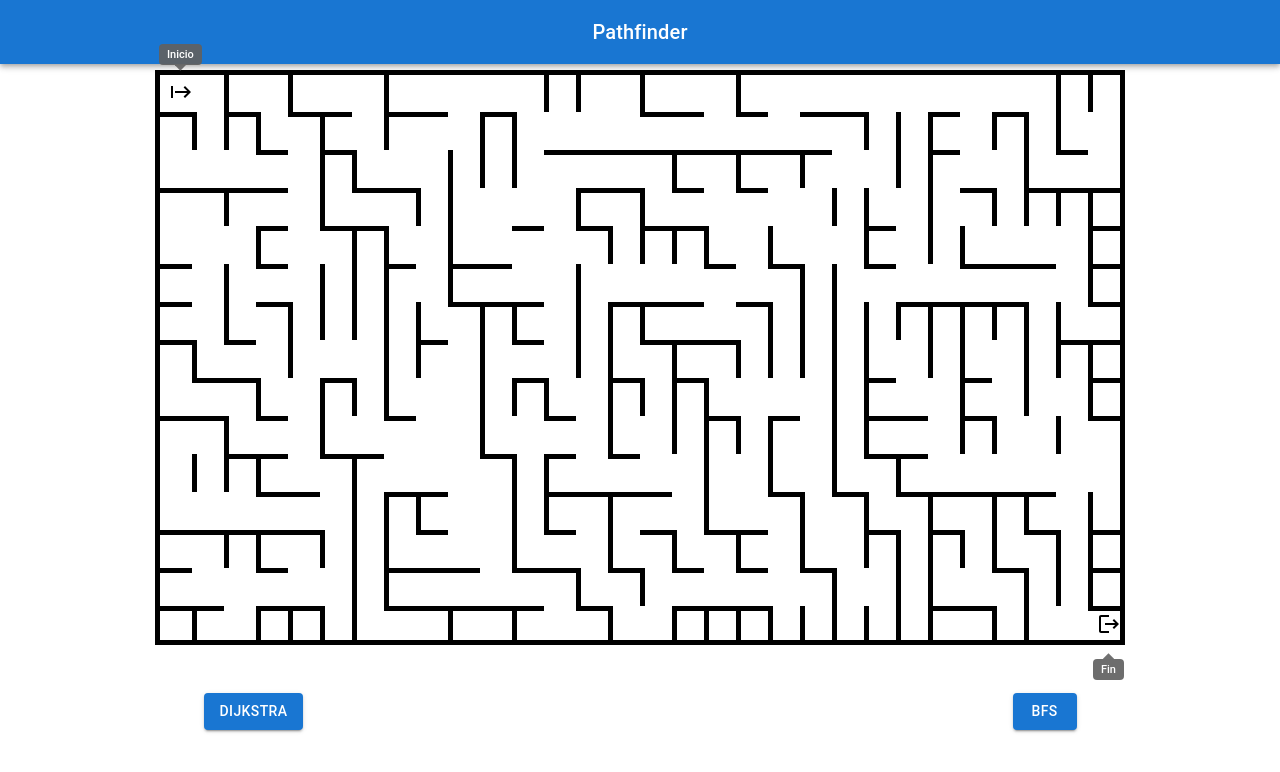
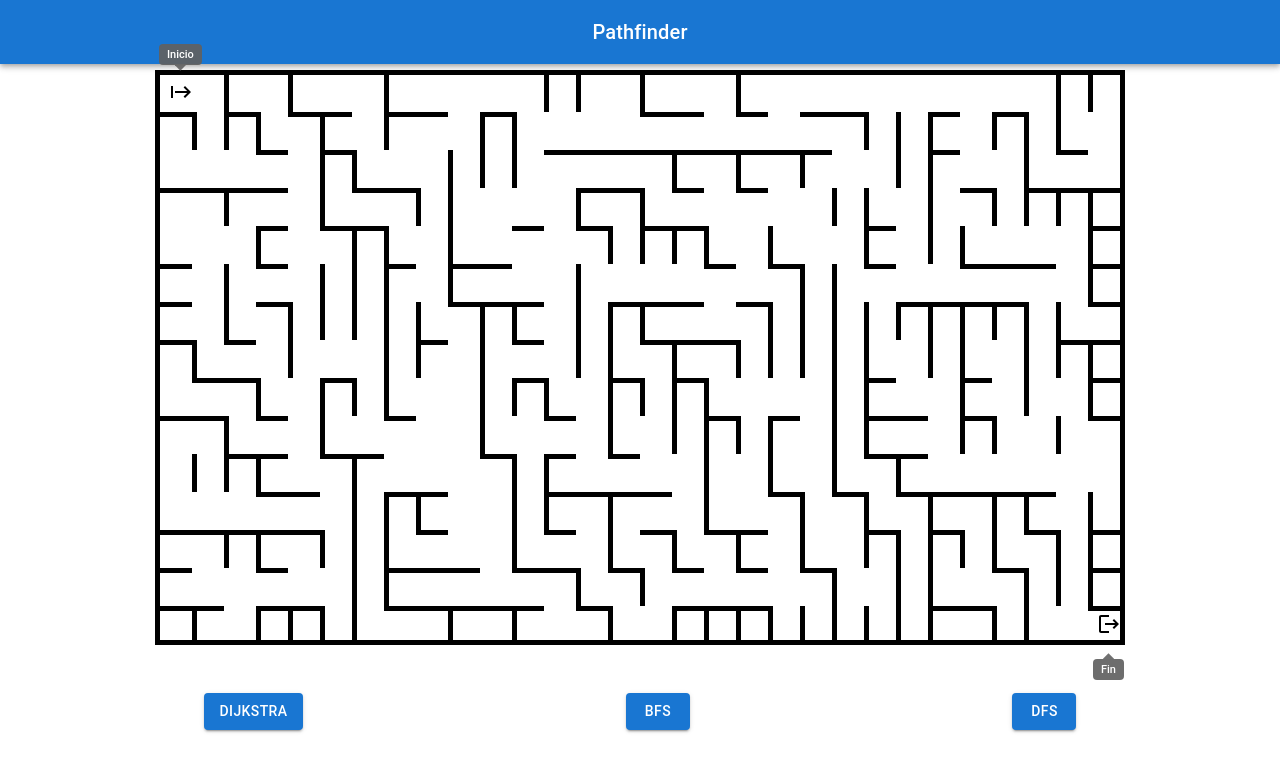
Before and after one commit to LaberintoPSG/PathFinder-ALGABO, a React (Create React App) app: page / in a window 1280 px wide. Shown: the top 772 px of the page. Built offline with nearby package versions, Linux system fonts and the light colour scheme.

Commit message:
enable DFS

```diff
--- a/src/Modules/_shared/componentes/maze/maze.tsx
+++ b/src/Modules/_shared/componentes/maze/maze.tsx
@@ -181,11 +181,11 @@ export const Maze: React.FC<MazeProps> = ({ Graph }) => {
                     >
                         BFS
                     </Button>
-                    {/* <Button variant="contained"
+                    <Button variant="contained"
                     onClick={() => executePathFinding("DFS")}
                     >
                         DFS
-                    </Button> */}
+                    </Button>
                 </div>
             </div>
         </div>
```
